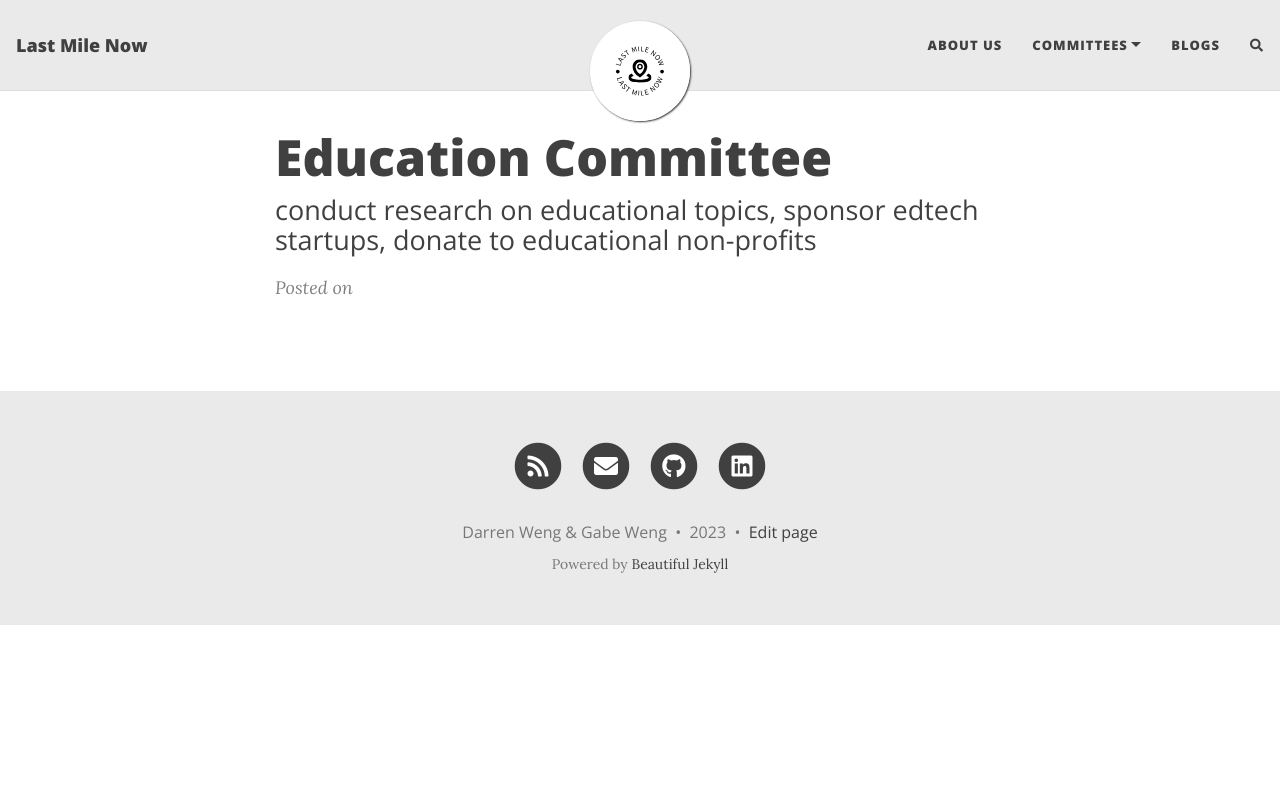
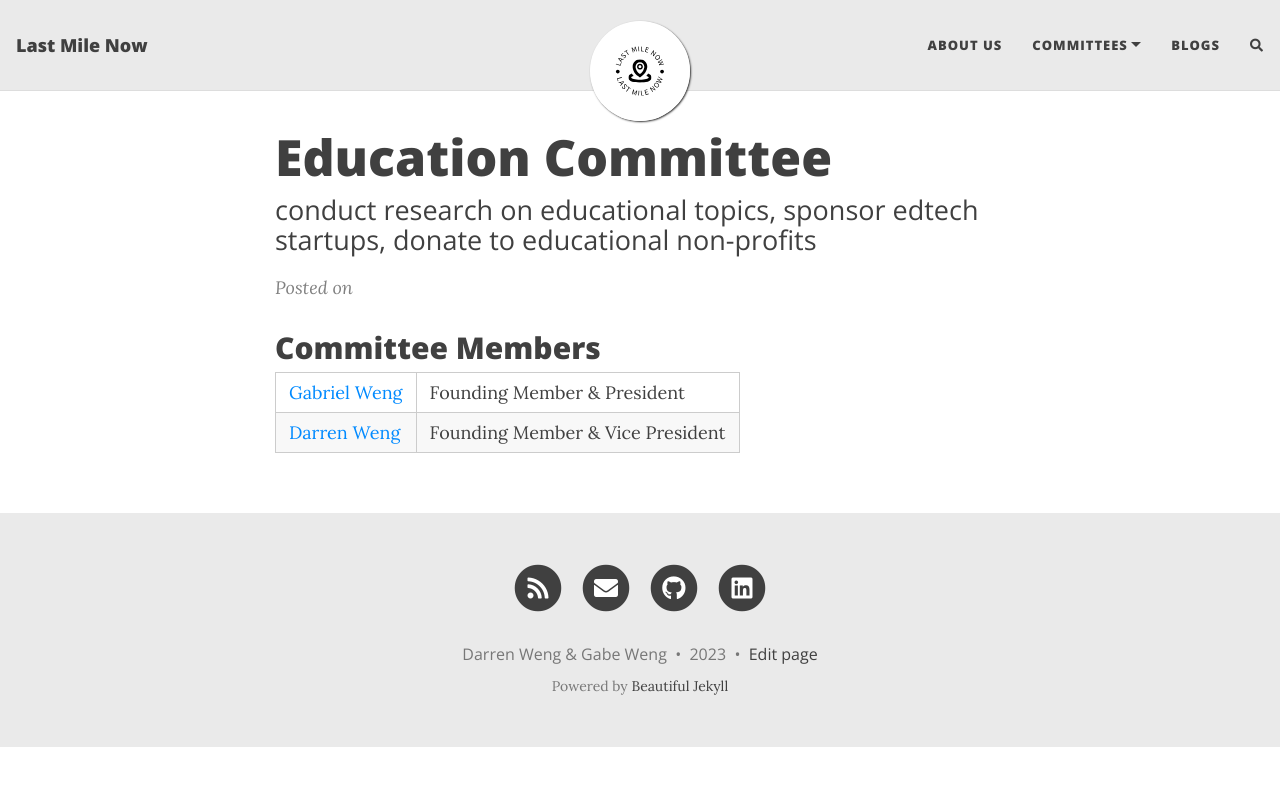
Before and after one commit to LastMileNow/lastmilenow.github.io, a Jekyll site: the page built from education.md, in a window 1280 px wide. Shown: the top 786 px of the page. Built offline with Jekyll 4.4.1, drawn with Linux system fonts in a browser that asks for light colours; nearby versions of some CDN libraries; comment, search, counter and statistics services are not loaded.

Commit message:
education

```diff
--- a/education.md
+++ b/education.md
@@ -4,3 +4,10 @@ title: Education Committee
 subtitle: conduct research on educational topics, sponsor edtech startups, donate to educational non-profits
 share-img:
 ---
+
+## Committee Members
+
+
+| --- | --- |
+| [Gabriel Weng](https://www.gabrielweng.com) | Founding Member & President |
+| [Darren Weng](https://www.darrenweng.com) | Founding Member & Vice President |
```
